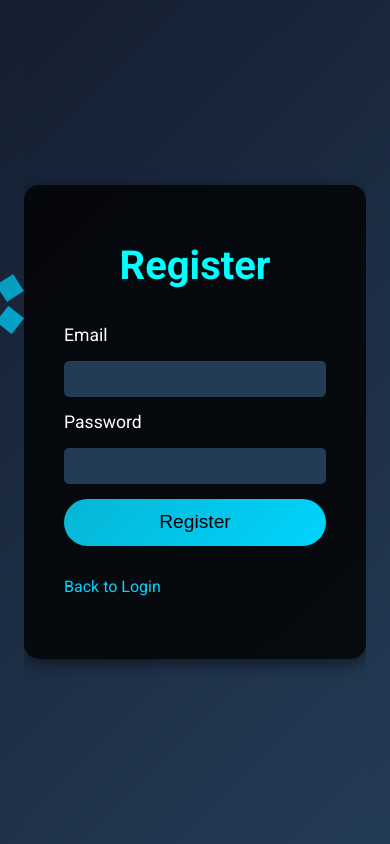
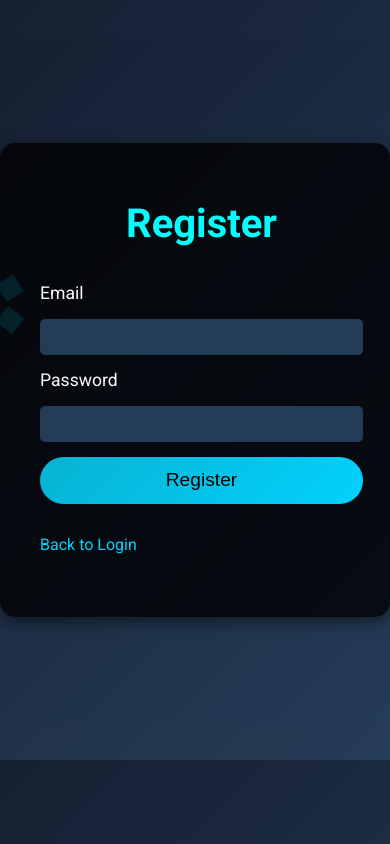
Before and after one commit to Parth301/CloudEncryption, a PHP site: page /register.php in a window 390 px wide. Run offline with PHP 8.4, Linux system fonts and the light colour scheme.

Commit message:
Update register.php

```diff
--- a/register.php
+++ b/register.php
@@ -44,6 +44,7 @@ $conn->close();
 
 <html>
 <head>
+<meta name="viewport" content="width=device-width, initial-scale=1.0, user-scalable=no">
     <style>
         @import url('https://fonts.googleapis.com/css2?family=Roboto:wght@300;400;700&display=swap');
 
@@ -196,6 +197,34 @@ $conn->close();
             animation-duration: 30s;
             animation-delay: -10s;
         }
+        @media only screen and (max-width: 1024px){
+        html, body {
+            overflow: hidden; /* Prevent scrolling */
+            -ms-overflow-style: none;
+            scrollbar-width: none;
+            max-height: 90%;
+            opacity: 99%;
+        }
+        body::-webkit-scrollbar {
+             display: none;
+            }
+        .login-container {
+            background: rgba(0, 0, 0, 0.8);
+            padding: 30px 40px;
+            border-radius: 15px;
+            box-shadow: 0px 5px 15px rgba(0, 0, 0, 0.5);
+            position: relative;
+            overflow: hidden;
+            transition: transform 0.5s ease, background 0.5s ease;
+            width: 350px;
+        }
+        form {
+    display: grid;
+    gap: 15px;
+    color: #FFFFFF;
+    width: 323px;
+    height: 398px;
+}
 
     </style>
 </head>
```
